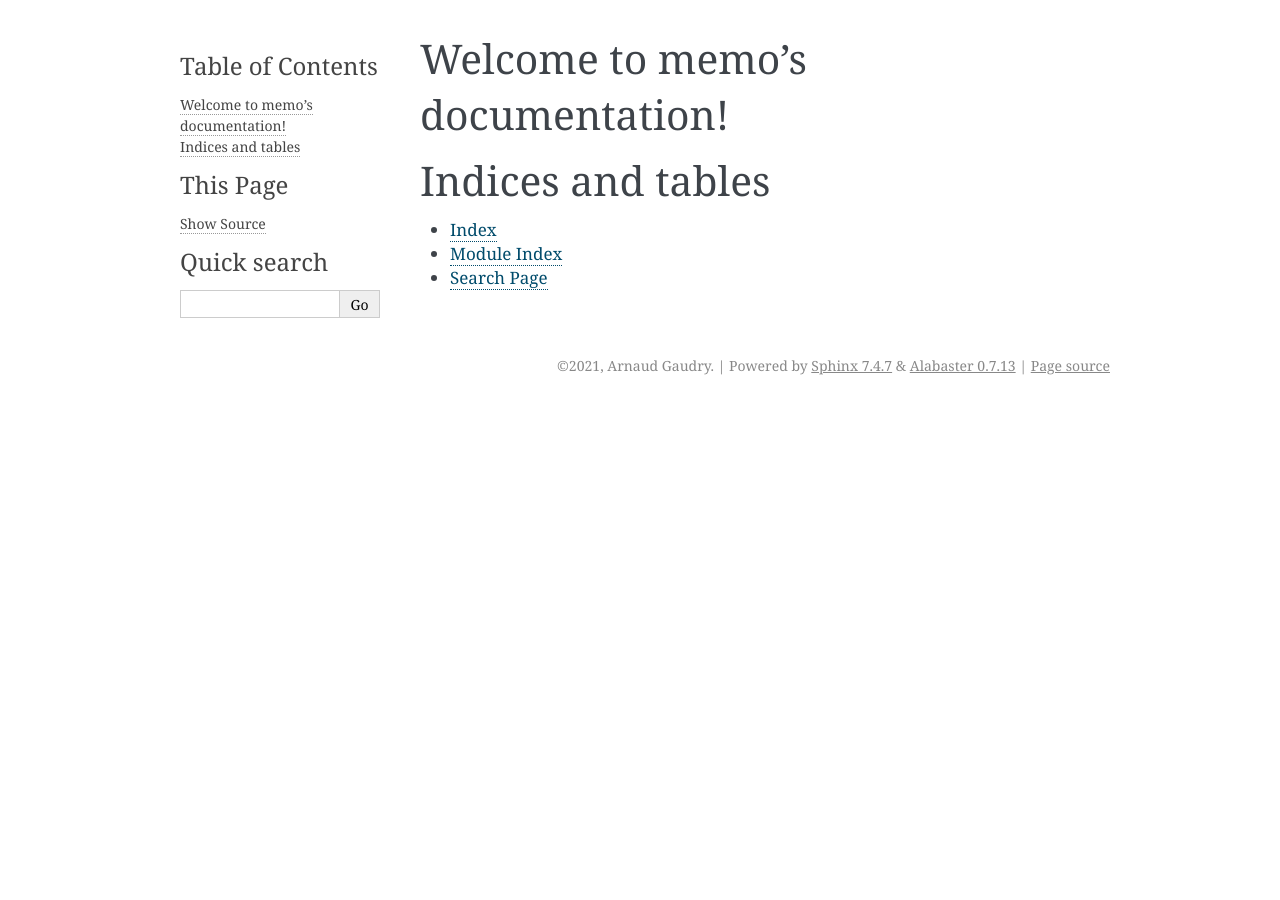
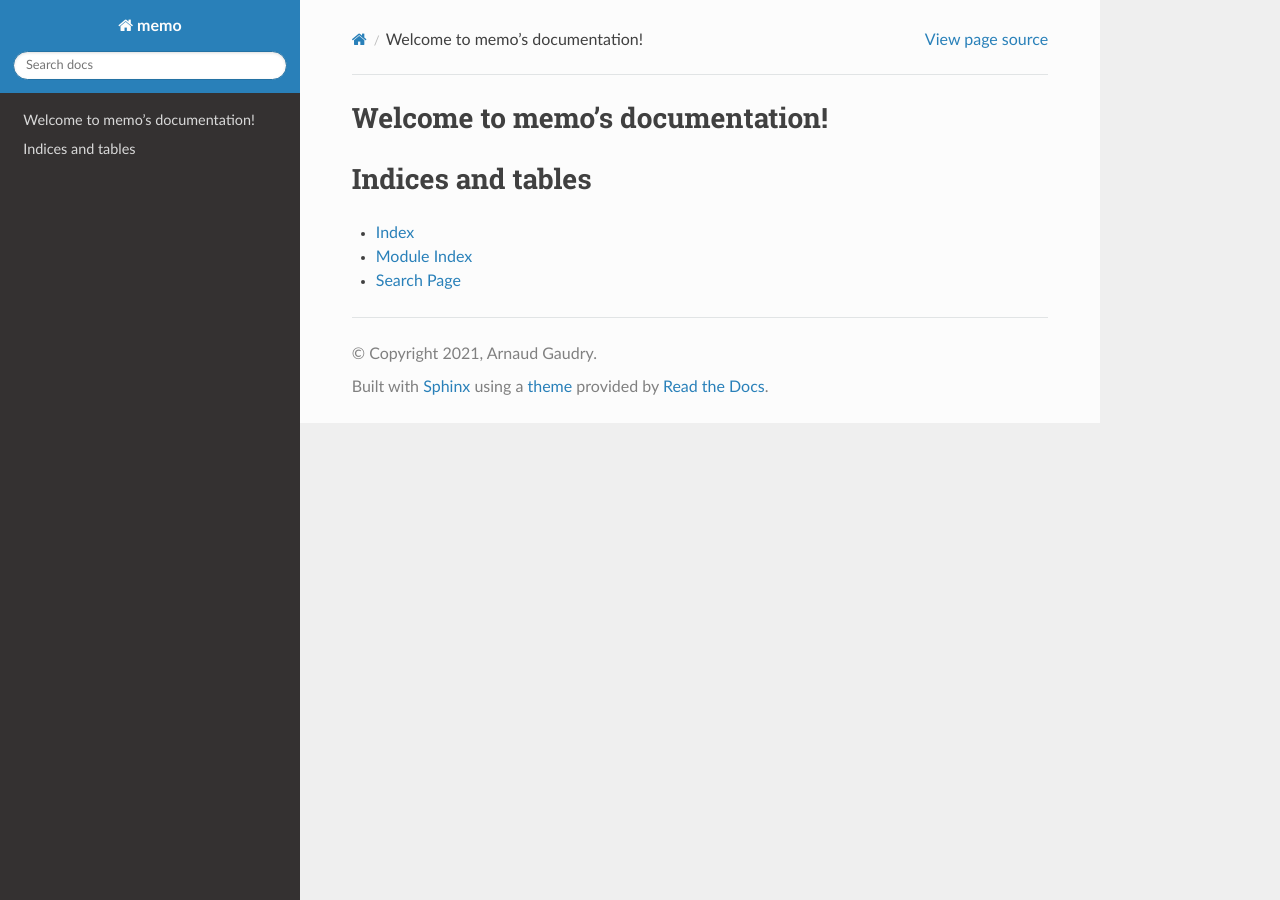
Before and after one commit to mandelbrot-project/memo, a Sphinx documentation site: the page built from docs/source/index.rst, in a window 1280 px wide. Built offline with Sphinx 7.4.7 and the Read the Docs theme 2.0.0, drawn with Linux system fonts in a browser that asks for light colours.

Commit message:
path mod for autodoc

```diff
--- a/docs/source/conf.py
+++ b/docs/source/conf.py
@@ -10,9 +10,9 @@
 # add these directories to sys.path here. If the directory is relative to the
 # documentation root, use os.path.abspath to make it absolute, like shown here.
 #
-# import os
-# import sys
-# sys.path.insert(0, os.path.abspath('.'))
+import os
+import sys
+sys.path.insert(0, os.path.abspath('../../memo_ms/'))
 
 
 # -- Project information -----------------------------------------------------
@@ -47,7 +47,7 @@
 # The theme to use for HTML and HTML Help pages.  See the documentation for
 # a list of builtin themes.
 #
-html_theme = 'alabaster'
+html_theme = 'sphinx_rtd_theme'
 
 # Add any paths that contain custom static files (such as style sheets) here,
 # relative to this directory. They are copied after the builtin static files,
```
